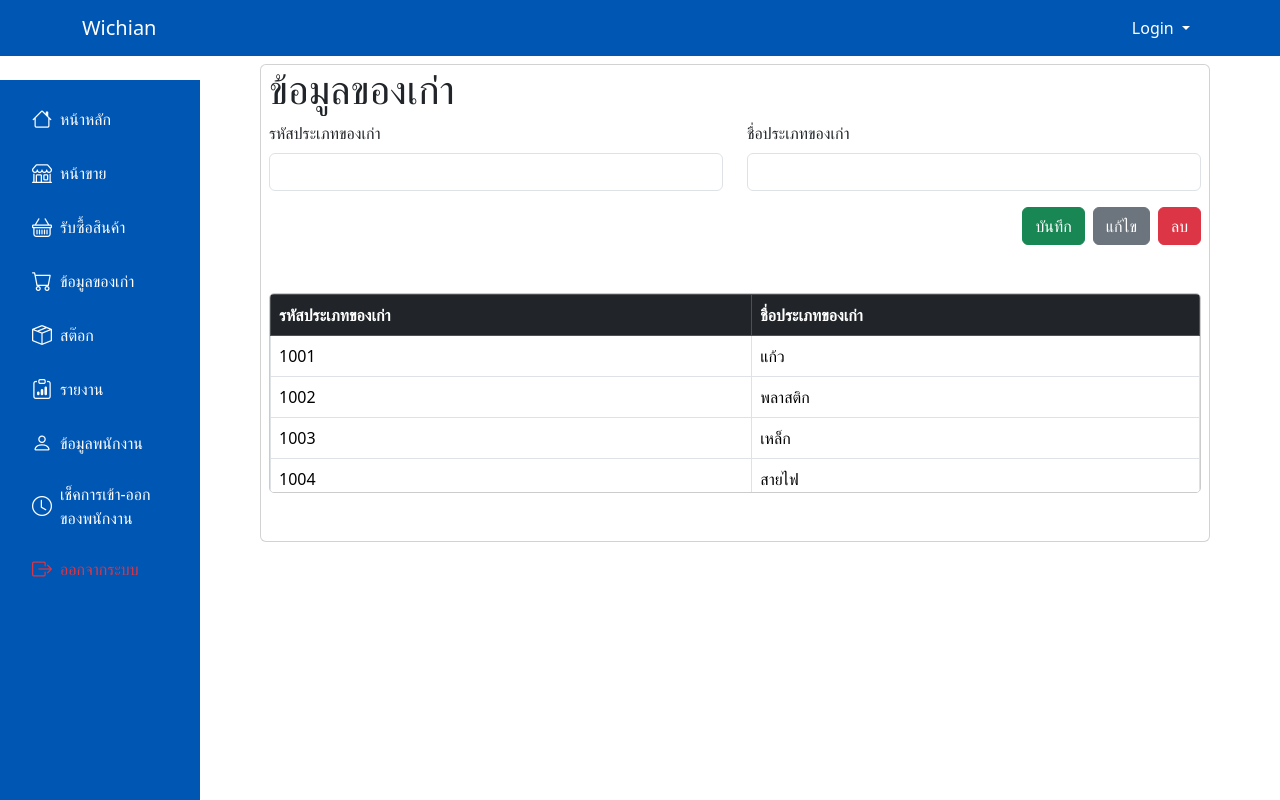
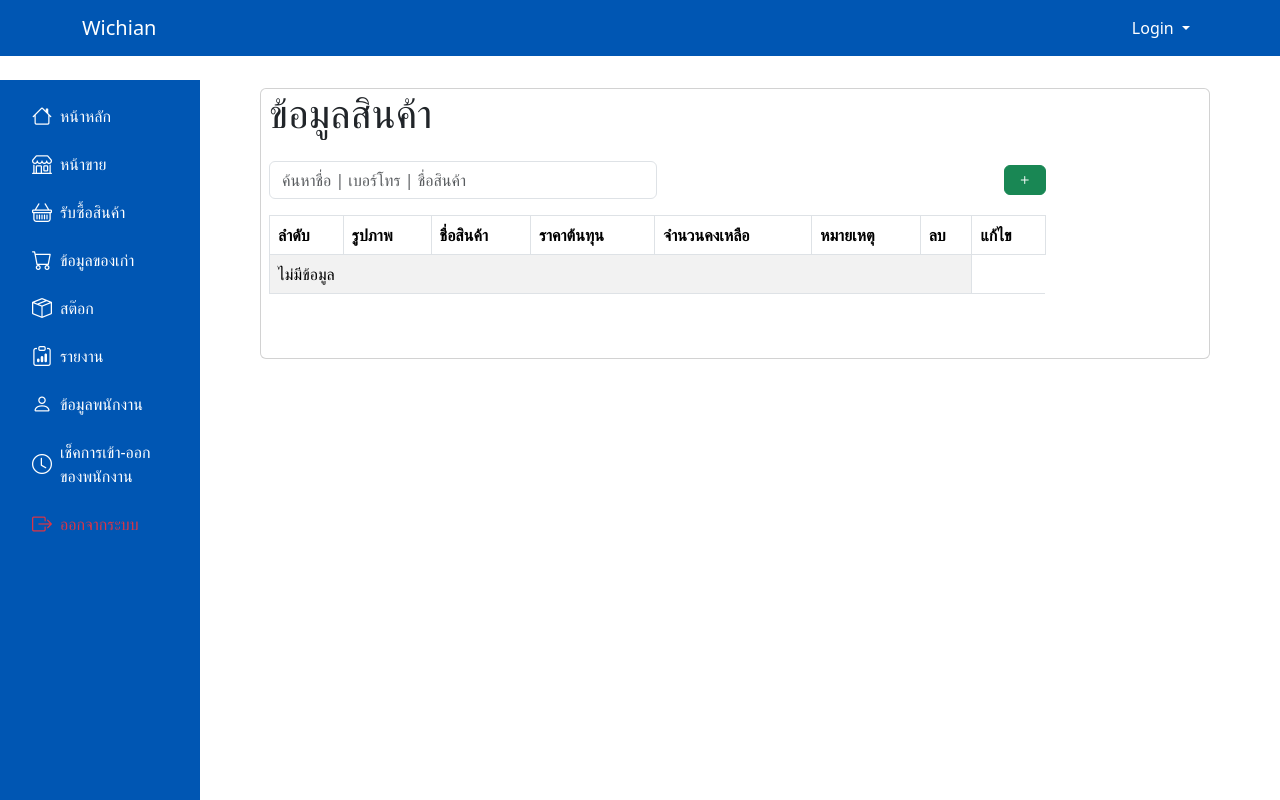
Before and after one commit to leenkun27/projectgreen, a PHP site: page /Admin/product_admin.php in a window 1280 px wide. Run offline with PHP 8.4, Linux system fonts and the light colour scheme; data that the repository does not hold is empty; some libraries are stand-ins or nearby versions.

Commit message:
แก้ไข

```diff
--- a/Admin/product_admin.php
+++ b/Admin/product_admin.php
@@ -1,3 +1,4 @@
+<?php include '../condb.php'; ?>
 <!DOCTYPE html>
 <html lang="en">
 
@@ -8,32 +9,10 @@
     <link href="https://cdn.jsdelivr.net/npm/bootstrap@5.3.3/dist/css/bootstrap.min.css" rel="stylesheet" integrity="sha384-QWTKZyjpPEjISv5WaRU9OFeRpok6YctnYmDr5pNlyT2bRjXh0JMhjY6hW+ALEwIH" crossorigin="anonymous">
     <script src="https://cdn.jsdelivr.net/npm/bootstrap@5.3.3/dist/js/bootstrap.bundle.min.js" integrity="sha384-YvpcrYf0tY3lHB60NNkmXc5s9fDVZLESaAA55NDzOxhy9GkcIdslK1eN7N6jIeHz" crossorigin="anonymous"></script>
     <link rel="stylesheet" href="https://cdn.jsdelivr.net/npm/bootstrap-icons@1.11.3/font/bootstrap-icons.min.css">
-    <style>
-        /* กำหนดขนาดและสไตล์สำหรับตาราง */
-        .table-container {
-            max-height: 200px;
-            /* ความสูงของตาราง */
-            overflow-y: auto;
-            /* เพิ่มแถบเลื่อนแนวตั้ง */
-            border: 1px solid #ccc;
-            /* เส้นขอบ */
-            border-radius: 5px;
-            /* ขอบมน */
-        }
-
-        .table-hover tbody tr:hover {
-            background-color: #e9ecef;
-            /* สีพื้นหลังเมื่อ hover */
-        }
-
-        .selected-row {
-            background-color: #d0ebff !important;
-            /* สีพื้นหลังของแถวที่เลือก */
-        }
-    </style>
 </head>
 
 <body>
+
     <div class="container">
         <?php include '../header_admin.php'; ?>
         <div class="row">
@@ -41,84 +20,46 @@
                 <?php include '../menu_admin.php'; ?>
             </div>
             <div class="card mt-3 pb-5 px-2 col-10">
-                <h1>ข้อมูลของเก่า</h1>
-                <div class="row">
-                    <div class="col-6">
-                        <div class="mb-3">
-                            <label for="formGroupExampleInput" class="form-label">รหัสประเภทของเก่า</label>
-                            <input type="text" class="form-control" id="formGroupExampleInput" placeholder="">
+                <div class="col-10">
+                    <h1>ข้อมูลสินค้า</h1>
+                    <!-- Search and Table Section -->
+                    <div class="mt-4">
+                        <div class="d-flex justify-content-between align-items-center">
+                            <input type="text" class="form-control w-50" placeholder="ค้นหาชื่อ | เบอร์โทร | ชื่อสินค้า">
+                            <div>
+                                <button class="btn btn-success"><i class="bi bi-plus" data-bs-toggle="modal" data-bs-target="#exampleModal"></i></button>
                             </div>
                         </div>
-                    <div class="col-6">
-                        <label for="formGroupExampleInput2" class="form-label">ชื่อประเภทของเก่า</label>
-                        <input type="text" class="form-control" id="formGroupExampleInput2" placeholder="">
                     </div>
-                    <div class="d-flex justify-content-end">
-                        <button type="button" class="ms-2 btn btn-success">บันทึก</button>
-                        <button type="button" class="ms-2 btn btn-secondary">แก้ไข</button>
-                        <button type="button" class="ms-2 btn btn-danger">ลบ</button>
-                    </div>
-
-                    <div class="container mt-5">
-                        <div class="table-container">
-                            <table class="table table-bordered table-hover">
-                                <thead class="table-dark">
-                                    <tr>
-                                        <th>รหัสประเภทของเก่า</th>
-                                        <th>ชื่อประเภทของเก่า</th>
-                                    </tr>
-                                </thead>
-                                <tbody>
-                                    <tr class="selected-row">
-                                        <td>1001</td>
-                                        <td>แก้ว</td>
-                                    </tr>
-                                    <tr>
-                                        <td>1002</td>
-                                        <td>พลาสติก</td>
-                                    </tr>
-                                    <tr>
-                                        <td>1003</td>
-                                        <td>เหล็ก</td>
-                                    </tr>
-                                    <tr>
-                                        <td>1004</td>
-                                        <td>สายไฟ</td>
-                                    </tr>
-                                    <tr>
-                                        <td>1005</td>
-                                        <td>กระดาษ</td>
-                                    </tr>
-                                </tbody>
-                            </table>
-                        </div>
-
-                    </div>
-                </div>
-
 
                     <!-- Modal -->
                     <div class="modal fade" id="exampleModal" tabindex="-1" aria-labelledby="exampleModalLabel" aria-hidden="true">
                         <div class="modal-dialog">
                             <div class="modal-content">
                                 <div class="modal-header">
-                                <h1 class="modal-title fs-5" id="exampleModalLabel">กระดาษ</h1>
+                                    <h1 class="modal-title fs-5" id="exampleModalLabel">เพิ่มข้อมูลสินค้า</h1>
                                     <button type="button" class="btn-close" data-bs-dismiss="modal" aria-label="Close"></button>
                                 </div>
                                 <div class="modal-body">
-                                <div class="d-flex justify-content-center">
-                                    <img
-                                        class="w-50"
-                                        src="https://th.bing.com/th/id/OIP.iZ6lxNXuEqjJd8FcnrFIygHaHa?w=1000&h=1000&rs=1&pid=ImgDetMain"
-                                        alt="">
+                                    <div class="mb-3">
+                                        <label for="exampleInputEmail1" class="form-label">ชื่อสินค้า</label>
+                                        <input type="text" class="form-control" id="exampleInputEmail1" aria-describedby="emailHelp">
                                     </div>
-                                <div class="mb-3">
-                                    <label for="exampleInputEmail1" class="form-label">จำนวน</label>
-                                    <input type="email" class="form-control" id="exampleInputEmail1" aria-describedby="emailHelp">
-                                    <div id="emailHelp" class="form-text">We'll never share your email with anyone else.</div>
+                                    <div class="mb-2">
+                                        <label for="exampleInputEmail1" class="form-label">ราคาต้นทุน</label>
+                                        <input type="number" class="form-control">
                                     </div>
-                                <div class="mb-3">
+                                    <div class="mb-2">
+                                        <label for="exampleInputEmail1" class="form-label">จำนวนคงเหลือ</label>
+                                        <input type="number" class="form-control">
+                                    </div>
+                                    <div class="mb-2">
+                                        <label for="exampleInputEmail1" class="form-label">หมายเหตุ</label>
                                         <input type="text" class="form-control">
+                                    </div>
+                      เ              <div class="mb-2">
+                                        <label for="formFileDisabled" class="form-label">เลือกไฟล์รูปภาพ</label>
+                                        <input class="form-control" type="file" id="formFileDisabled" disabled>
                                     </div>
                                 </div>
                                 <div class="modal-footer">
@@ -128,8 +69,58 @@
                             </div>
                         </div>
                     </div>
+
+                    <div class="row">
+                        <div class="col-12">
+                            <div class="table-responsive mt-3">
+                                <table id="productTable" class="table table-striped table-bordered">
+                                    <thead>
+                                        <tr>
+                                            <th scope="col">ลำดับ</th>
+                                            <th scope="col">รูปภาพ</th>
+                                            <th scope="col">ชื่อสินค้า</th>
+                                            <th scope="col">ราคาต้นทุน</th>
+                                            <th scope="col">จำนวนคงเหลือ</th>
+                                            <th scope="col">หมายเหตุ</th>
+                                            <th scope="col">ลบ</th>
+                                            <th scope="col">แก้ไข</th>
+
+                                        </tr>
+                                    </thead>
+                                    <tbody>
+                                        <?php
+                                        // ดึงข้อมูลจากฐานข้อมูล
+                                        $sql = "SELECT * FROM tbl_product"; // ระบุชื่อตาราง
+                                        $result = $conn->query($sql);
+
+                                        if ($result->num_rows > 0) {
+                                            $index = 1; // ตัวนับลำดับ
+                                            while ($row = $result->fetch_assoc()) {
+                                                echo "<tr>";
+                                                echo "<th scope='row'>" . $index++ . "</th>";
+                                                echo "<td>" . $row['p_name'] . "</td>";
+                                                echo "<td><img src='" . $row['p_img'] . "' alt='product' class='img-fluid' width='50'></td>";
+                                                echo "<td>" . $row['p_qty'] . "</td>";
+                                                echo "<td>" . $row['p_type'] . "</td>";
+                                                echo "<td>" . $row['p_type'] . "</td>";
+                                                echo "<td><button type='button' class='btn btn-danger'>ลบ</button></td>";
+                                                echo "<td><button type='button' class='btn btn-warning'>แก้ไข</button></td>";
+                                                echo "</tr>";
+                                            }
+                                        } else {
+                                            echo "<tr><td colspan='7'>ไม่มีข้อมูล</td></tr>";
+                                        }
+
+                                        $conn->close(); // ปิดการเชื่อมต่อฐานข้อมูล
+                                        ?>
+                                    </tbody>
+                                </table>
+                            </div>
+                        </div>
+
                         <script src="https://ajax.googleapis.com/ajax/libs/jquery/3.7.1/jquery.min.js"></script>
                         <script src="https://cdn.jsdelivr.net/npm/sweetalert2@11"></script>
+
                         <script>
                             $(document).ready(function() {
                                 $(".cart").click(function() {
@@ -141,7 +132,6 @@
                                 });
                             });
                         </script>
-
 </body>
 
 </html>
```
Lines whose indentation alone changed are shown as unchanged.
